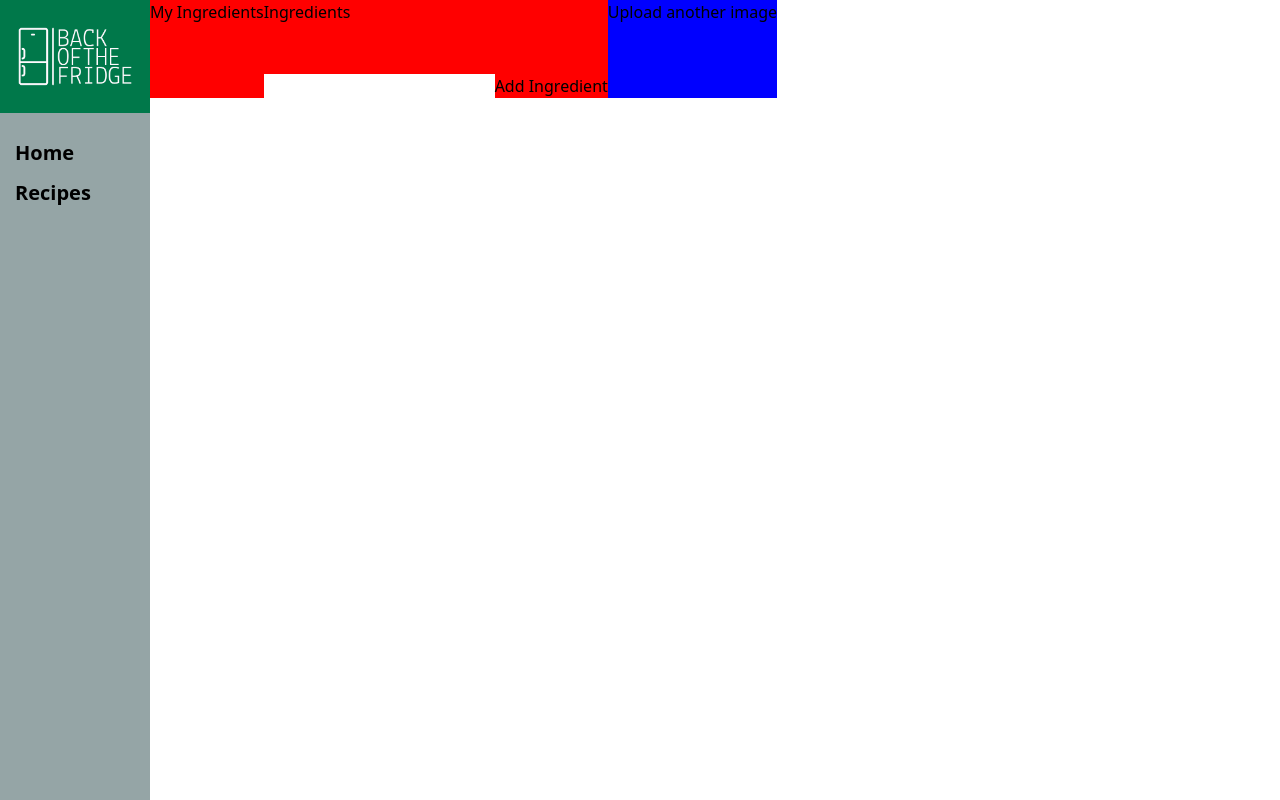
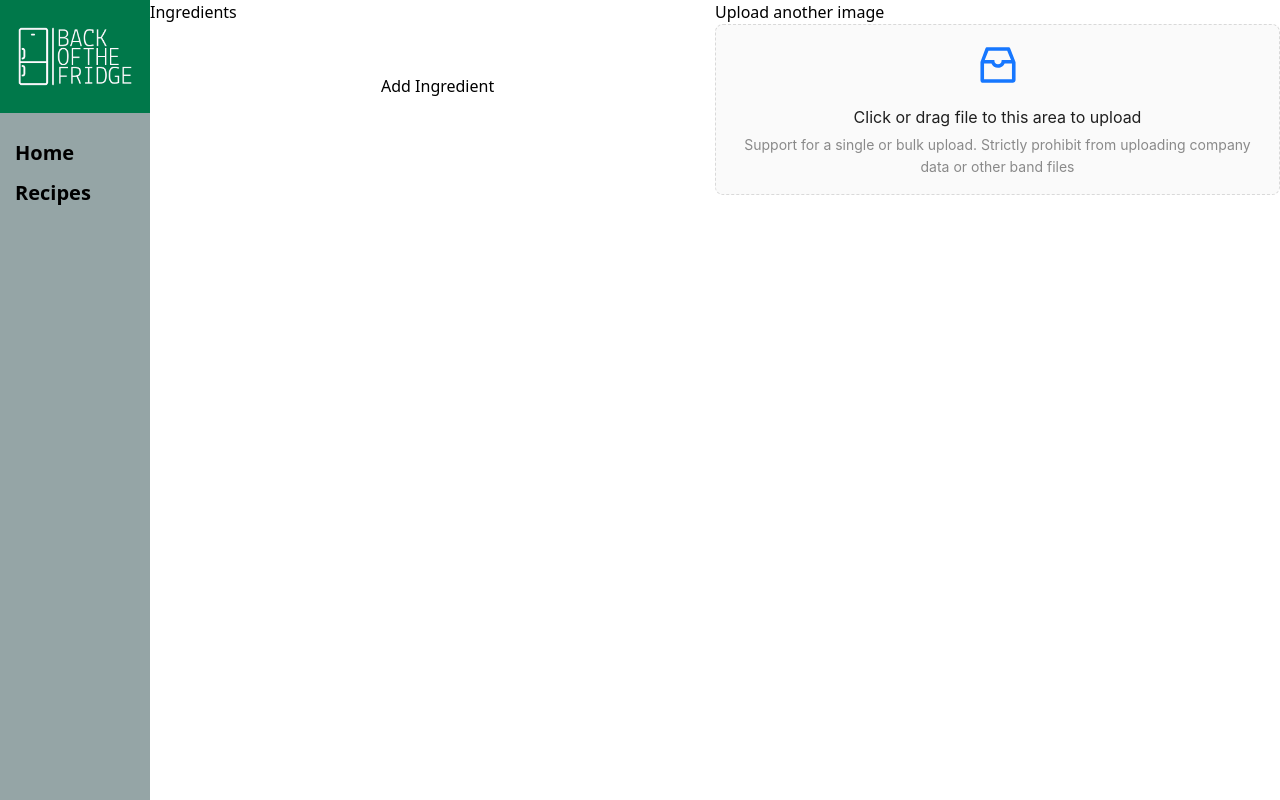
Before and after one commit to diegodofe/back-of-the-fridge, a Next.js app: page / in a window 1280 px wide. Built offline with nearby package versions, Linux system fonts and the light colour scheme.

Commit message:
Fix layout

```diff
--- a/src/components/ImageUploaderMenu.tsx
+++ b/src/components/ImageUploaderMenu.tsx
@@ -1,8 +1,47 @@
+import React from "react";
+import { InboxOutlined } from "@ant-design/icons";
+import type { UploadProps } from "antd";
+import { message, Upload } from "antd";
+
+const { Dragger } = Upload;
+
+const props: UploadProps = {
+  name: "file",
+  multiple: true,
+  action: "https://www.mocky.io/v2/5cc8019d300000980a055e76",
+  onChange(info) {
+    const { status } = info.file;
+    if (status !== "uploading") {
+      console.log(info.file, info.fileList);
+    }
+    if (status === "done") {
+      void message.success(`${info.file.name} file uploaded successfully.`);
+    } else if (status === "error") {
+      void message.error(`${info.file.name} file upload failed.`);
+    }
+  },
+  onDrop(e) {
+    console.log("Dropped files", e.dataTransfer.files);
+  },
+};
 
 export function ImageUploaderMenu() {
   return (
-    <div style={{backgroundColor: 'blue'}} className="flex">
+    <div style={{ display: "flex", flexDirection: "column" }}>
       <h1>Upload another image</h1>
+
+      <Dragger {...props}>
+        <p className="ant-upload-drag-icon">
+          <InboxOutlined />
+        </p>
+        <p className="ant-upload-text">
+          Click or drag file to this area to upload
+        </p>
+        <p className="ant-upload-hint">
+          Support for a single or bulk upload. Strictly prohibit from uploading
+          company data or other band files
+        </p>
+      </Dragger>
     </div>
   );
 }
--- a/src/pages/_app.tsx
+++ b/src/pages/_app.tsx
@@ -1,18 +1,18 @@
-import {type AppType} from "next/dist/shared/lib/utils";
-import type {ReactNode} from "react";
-import {Navbar} from "../components/Navbar";
+import { type AppType } from "next/dist/shared/lib/utils";
+import type { ReactNode } from "react";
+import { Navbar } from "../components/Navbar";
 import "../styles/globals.css";
 
-const Layout = ({children}: {children: ReactNode;}) => {
+const Layout = ({ children }: { children: ReactNode }) => {
   return (
-    <div className="flex min-h-screen">
+    <div style={{ display: "flex", minHeight: "100vh", minWidth: "100vw" }}>
       <Navbar />
-      <main className=''>{children}</main>
+      <main style={{ width: "100%" }}>{children}</main>
     </div>
   );
 };
 
-const MyApp: AppType = ({Component, pageProps}) => {
+const MyApp: AppType = ({ Component, pageProps }) => {
   return (
     <Layout>
       <Component {...pageProps} />
--- a/src/pages/index.tsx
+++ b/src/pages/index.tsx
@@ -1,7 +1,7 @@
-import {type NextPage} from "next";
+import { type NextPage } from "next";
 import Head from "next/head";
 import IngredientsList from "../components/IngredientsList/IngredientsList";
-import {ImageUploaderMenu} from "../components/ImageUploaderMenu";
+import { ImageUploaderMenu } from "../components/ImageUploaderMenu";
 
 const Home: NextPage = () => {
   return (
@@ -11,11 +11,18 @@ const Home: NextPage = () => {
         <meta name="description" content="Make recipes with AI" />
         <link rel="icon" href="/favicon.ico" />
       </Head>
-      <main style={{backgroundColor: 'red'}} className="flex">
-        <h4>My Ingredients</h4>
-        <div style={{height: '50px'}}></div>
-        <IngredientsList />
-        <ImageUploaderMenu />
+      <main
+        style={{
+          display: "flex",
+        }}
+      >
+        <div style={{ flex: 1 }}>
+          <IngredientsList />
+        </div>
+
+        <div style={{ flex: 1 }}>
+          <ImageUploaderMenu />
+        </div>
       </main>
     </>
   );
```
